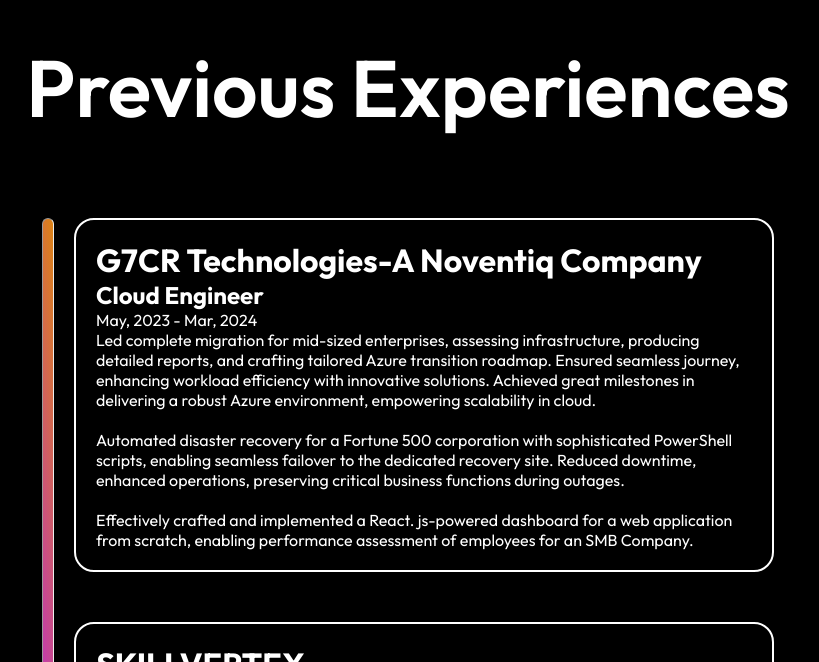
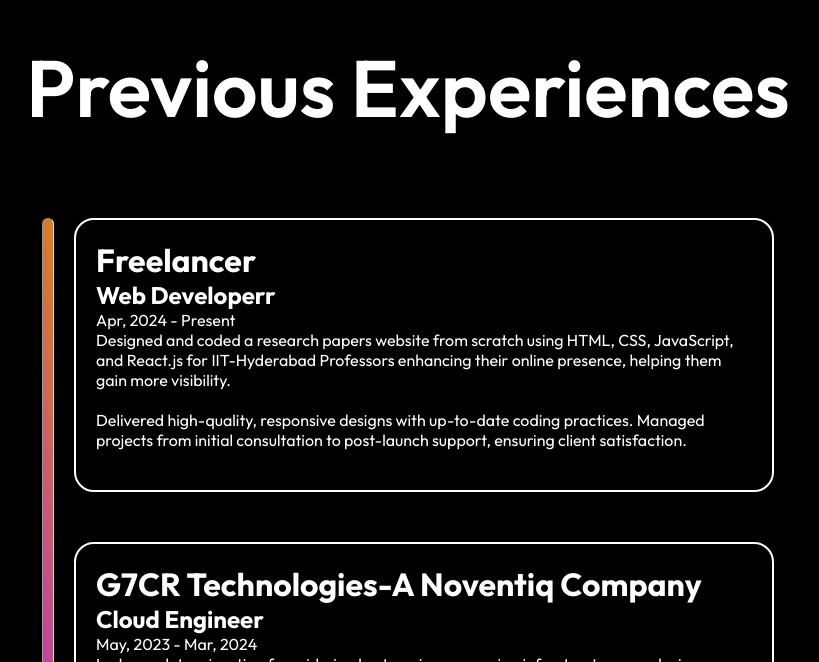
Before and after one commit to Aadarsh032/Aadarsh-Portfolio, a React (Vite) app: page / in a window 1280 px wide. Shown: the part 2138-2800 px from the top of the page, without its empty margins (232-1051 px from the left). Built offline with nearby package versions, Linux system fonts and the light colour scheme.

Commit message:
Update experiences_data.js

```diff
--- a/src/assets/experiences_data.js
+++ b/src/assets/experiences_data.js
@@ -1,4 +1,11 @@
 const experiences_data = [
+     {
+        company_name:"Freelancer",
+        designation:"Web Developerr",
+        date:"Apr, 2024 - Present",
+        achievement1:"Designed and coded a research papers website from scratch using HTML, CSS, JavaScript, and React.js for IIT-Hyderabad Professors enhancing their online presence, helping them gain more visibility.",
+        achievement2:"Delivered high-quality, responsive designs with up-to-date coding practices. Managed projects from initial consultation to post-launch support, ensuring client satisfaction."
+    },
     {
         company_name:"G7CR Technologies-A Noventiq Company",
         designation:"Cloud Engineer",
@@ -10,7 +17,7 @@
     {
         company_name:"SKILLVERTEX",
         designation:"Business Development Associate",
-        date:"Jun, 2022 - Aug, 2023",
+        date:"Jun, 2022 - Aug, 2022",
         achievement1:"Cultivated relationships with potential clients through proactive cold calling and impactful meetings with renowned professors.",
         achievement2:"Secured crucial deals by leveraging these connections and demonstrating the value of our offerings.",
         achievement3:"Established a solid foundation for future collaborations, enhancing our business growth and reputation."
```
